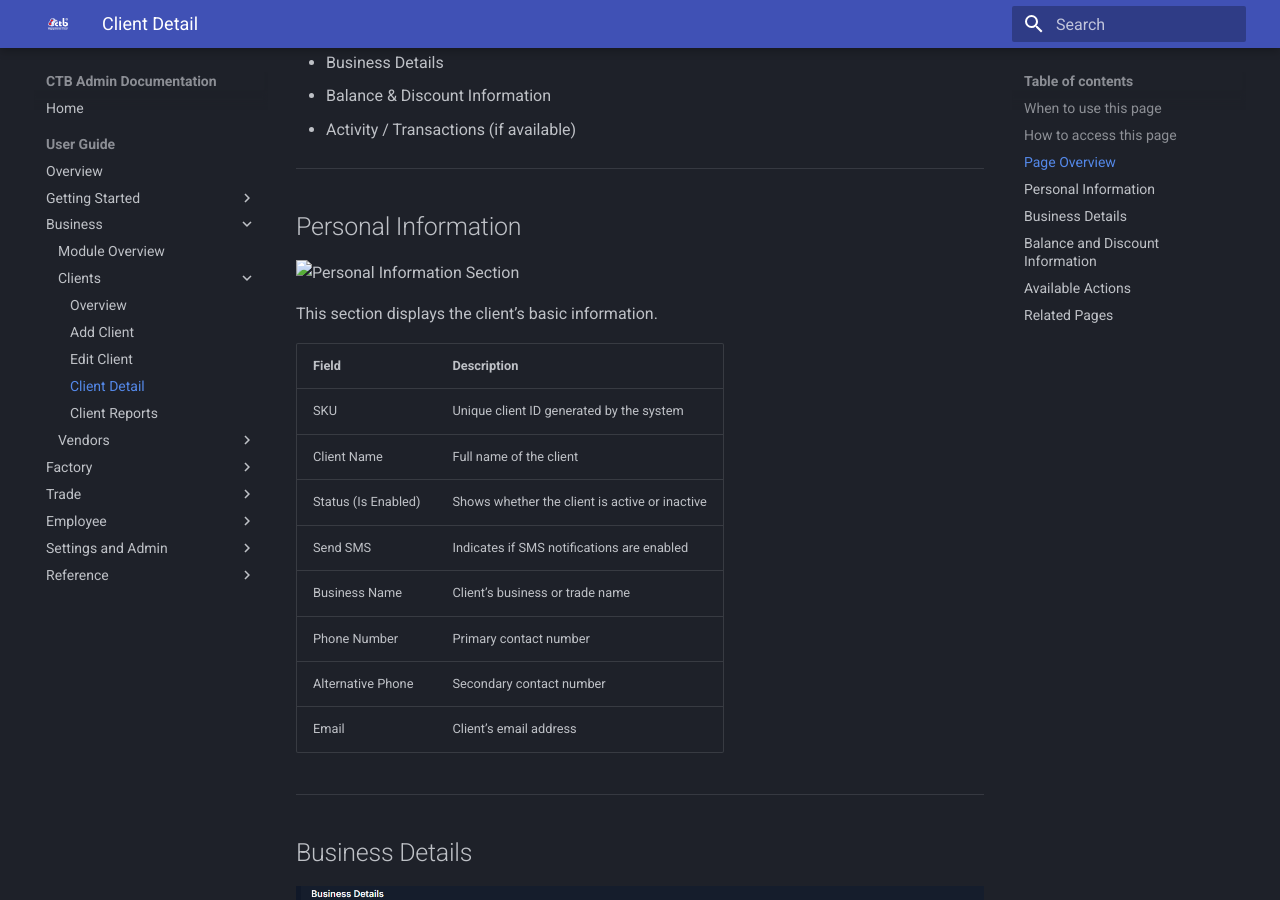
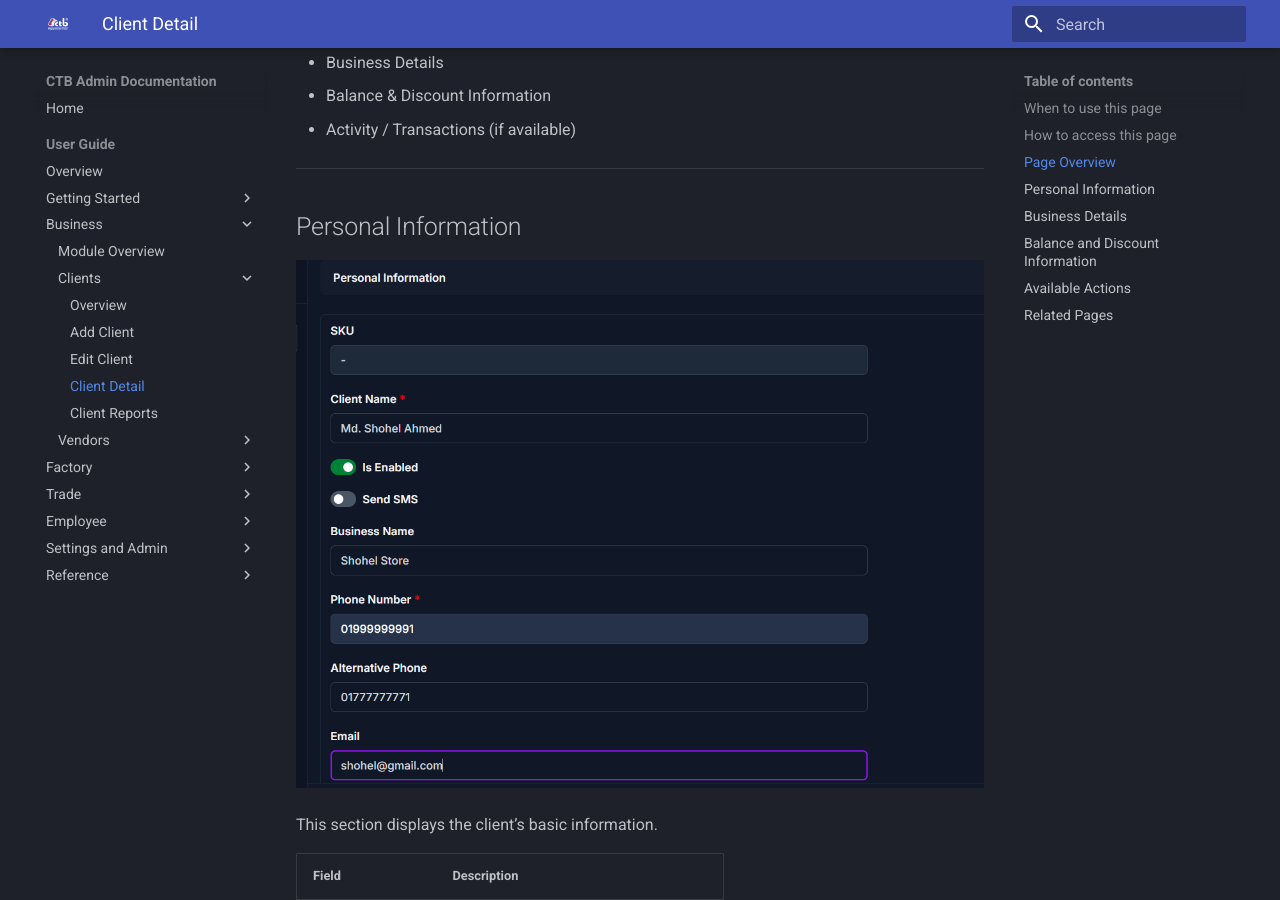
Before and after one commit to sharf-shawon/CTB2025.docs, an MkDocs documentation site: the page built from docs/user-guide/01-business/clients/client-detail.md, in a window 1280 px wide and 900 px high, scrolled down 808 px. Built offline with MkDocs 1.6.1 and Material for MkDocs 9.7.7, drawn with Linux system fonts in a browser that asks for light colours.

Commit message:
added client-details with image

```diff
--- a/docs/user-guide/01-business/clients/client-detail.md
+++ b/docs/user-guide/01-business/clients/client-detail.md
@@ -31,7 +31,7 @@ ______________________________________________________________________
 
 ## Personal Information
 
-![Personal Information Section](/docs/user-guide/01-business/clients/edit-client-personal-info.png)
+![Personal Information Section](edit-client-personal-info.png)
 
 This section displays the client’s basic information.
 
```
